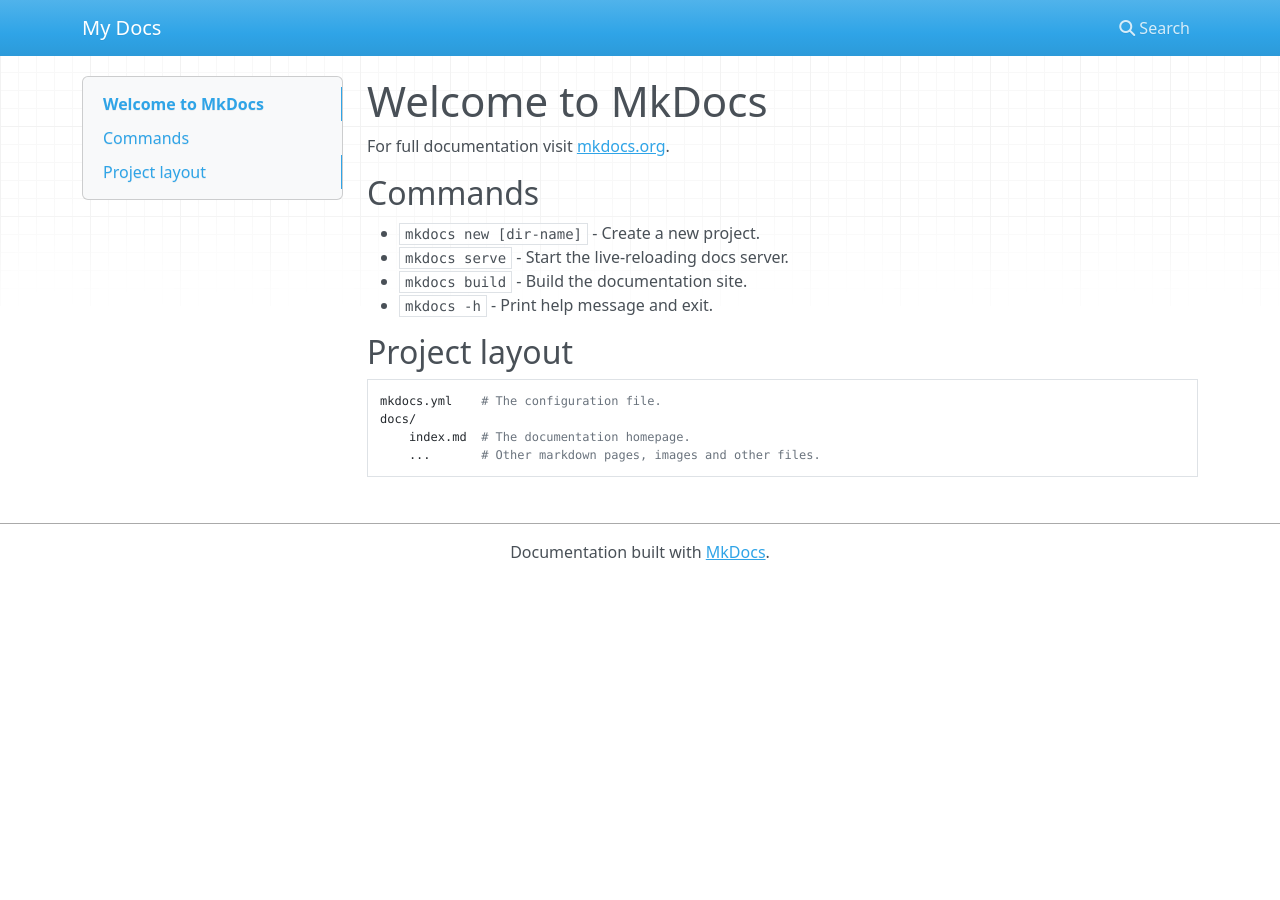
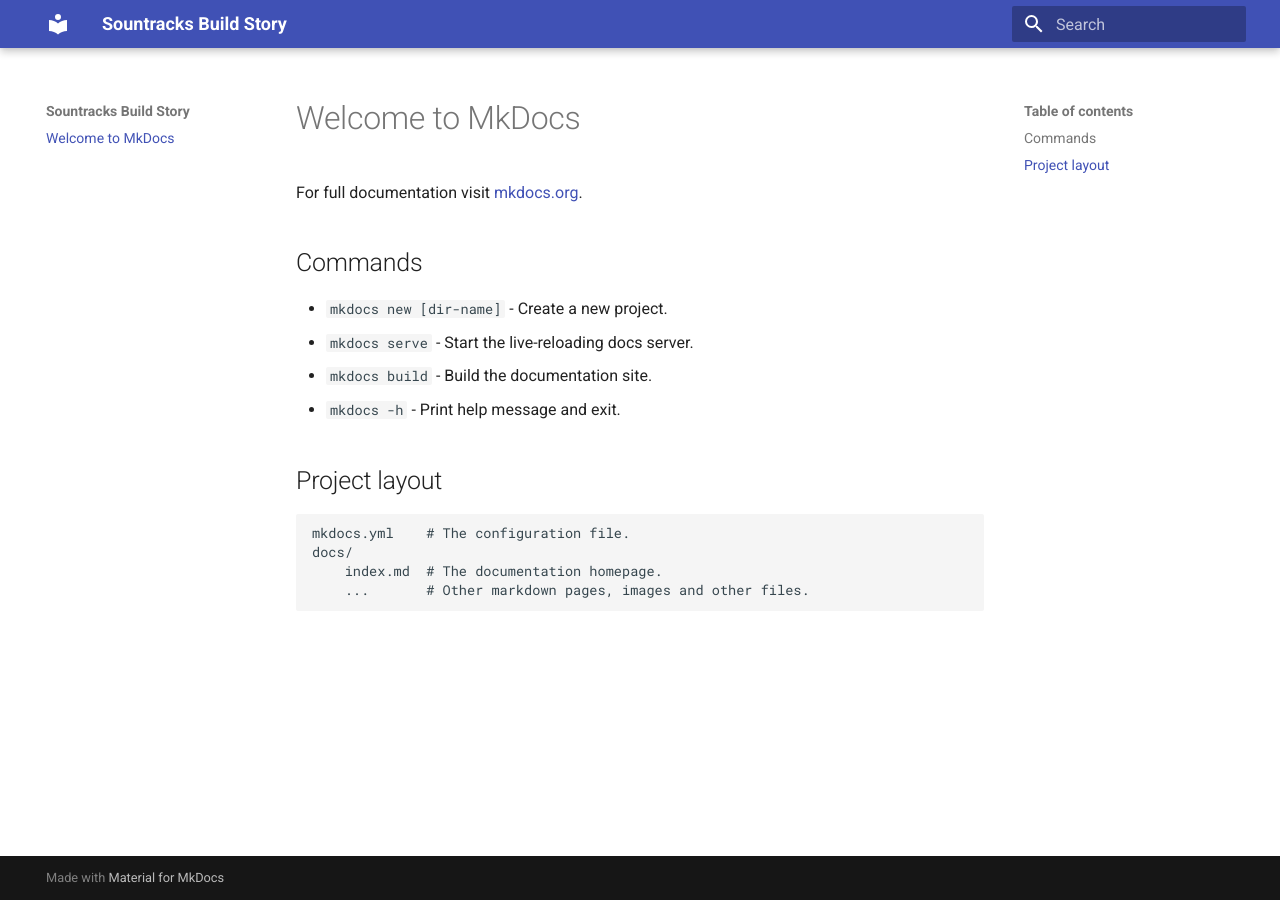
Before and after one commit to chasewoot04/chasewoot04.github.io, an MkDocs documentation site: the page built from docs/index.md, in a window 1280 px wide. Built offline with MkDocs 1.6.1 and Material for MkDocs 9.7.7, drawn with Linux system fonts in a browser that asks for light colours; nearby versions of some CDN libraries.

Commit message:
Update mkdocs.yml

```diff
--- a/mkdocs.yml
+++ b/mkdocs.yml
@@ -1 +1,4 @@
-site_name: My Docs
+site_name: Sountracks Build Story
+site_url: https://chasewoot04.github.io
+theme:
+  name: material
```
